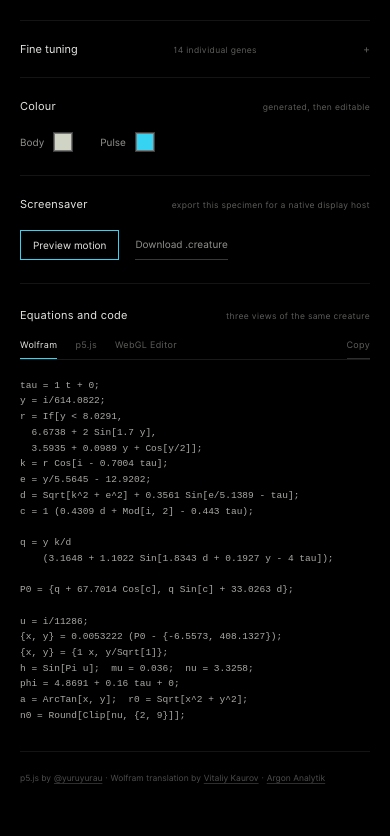
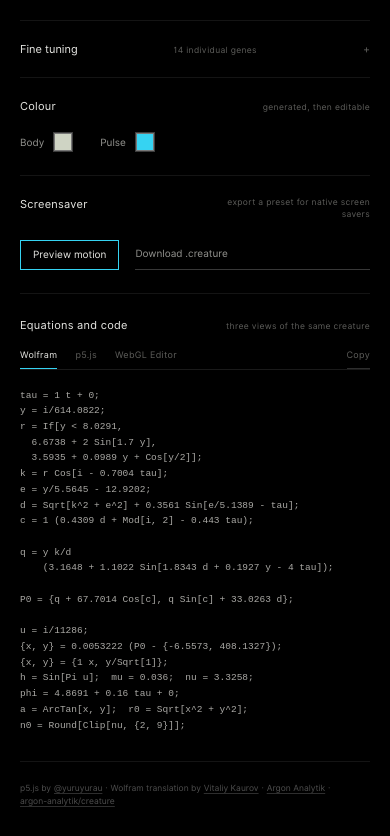
Before and after one commit to argon-analytik/creature, a website built with Vite: page morphospace/index.html in a window 390 px wide. Shown: the part 1349-2185 px from the top of the page. Before the commit the page ends 2162 px from the top, so only its background shows below. Built offline with nearby package versions, Linux system fonts and the light colour scheme; animation ran at ten frames a second.

Commit message:
fix: polish screensaver preview and footer

```diff
--- a/morphospace/index.html
+++ b/morphospace/index.html
@@ -245,6 +245,8 @@
           <a href="https://community.wolfram.com/groups/-/m/t/3529968" target="_blank" rel="noreferrer">Vitaliy Kaurov</a>
           <span>·</span>
           <a href="https://argon-analytik.ch/" target="_blank" rel="noreferrer">Argon Analytik</a>
+          <span>·</span>
+          <a href="https://github.com/argon-analytik/creature" target="_blank" rel="noreferrer">argon-analytik/creature</a>
         </footer>
       </aside>
     </main>
--- a/src/builder-i18n.ts
+++ b/src/builder-i18n.ts
@@ -203,7 +203,7 @@ export const BUILDER_TRANSLATIONS: Readonly<Record<BuilderLocale, BuilderTransla
     },
     screensaver: {
       title: 'Screensaver',
-      description: 'export this specimen for a native display host',
+      description: 'export a preset for native screen savers',
       preview: 'Preview motion',
       download: 'Download .creature',
       exported: 'Screensaver preset downloaded',
@@ -332,7 +332,7 @@ export const BUILDER_TRANSLATIONS: Readonly<Record<BuilderLocale, BuilderTransla
     },
     screensaver: {
       title: 'Bildschirmschoner',
-      description: 'dieses Exemplar für einen nativen Anzeige-Host exportieren',
+      description: 'Preset für native Bildschirmschoner exportieren',
       preview: 'Bewegung ansehen',
       download: '.creature laden',
       exported: 'Bildschirmschoner-Preset geladen',
--- a/src/builder.css
+++ b/src/builder.css
@@ -580,10 +580,28 @@ body.is-rendering #builder-canvas {
 .screensaver-actions {
   display: flex;
   flex-wrap: wrap;
+  align-items: center;
   gap: 10px 16px;
 }
 
+.screensaver-section .section-heading {
+  display: grid;
+  grid-template-columns: max-content minmax(0, 1fr);
+  align-items: start;
+  gap: 12px 20px;
+}
+
+.screensaver-section .section-heading > span {
+  min-width: 0;
+  max-width: 28ch;
+  justify-self: end;
+  line-height: 1.4;
+  text-align: right;
+  overflow-wrap: break-word;
+}
+
 .screensaver-actions button {
+  min-width: 0;
   min-height: 30px;
   padding: 0;
   border: 0;
@@ -592,6 +610,9 @@ body.is-rendering #builder-canvas {
   background: transparent;
   color: var(--muted);
   font-size: 10px;
+  line-height: 1.35;
+  text-align: left;
+  white-space: normal;
   cursor: pointer;
 }
 
@@ -883,6 +904,11 @@ summary:focus-visible {
   #builder-webgl-code {
     min-height: 300px;
   }
+
+  .screensaver-actions {
+    display: grid;
+    grid-template-columns: minmax(0, max-content) minmax(0, 1fr);
+  }
 }
 
 @media (prefers-reduced-motion: reduce) {
```
Also changed, not shown: index.html (+2 -0 lines), src/saver-preview.ts (+30 -19 lines).
